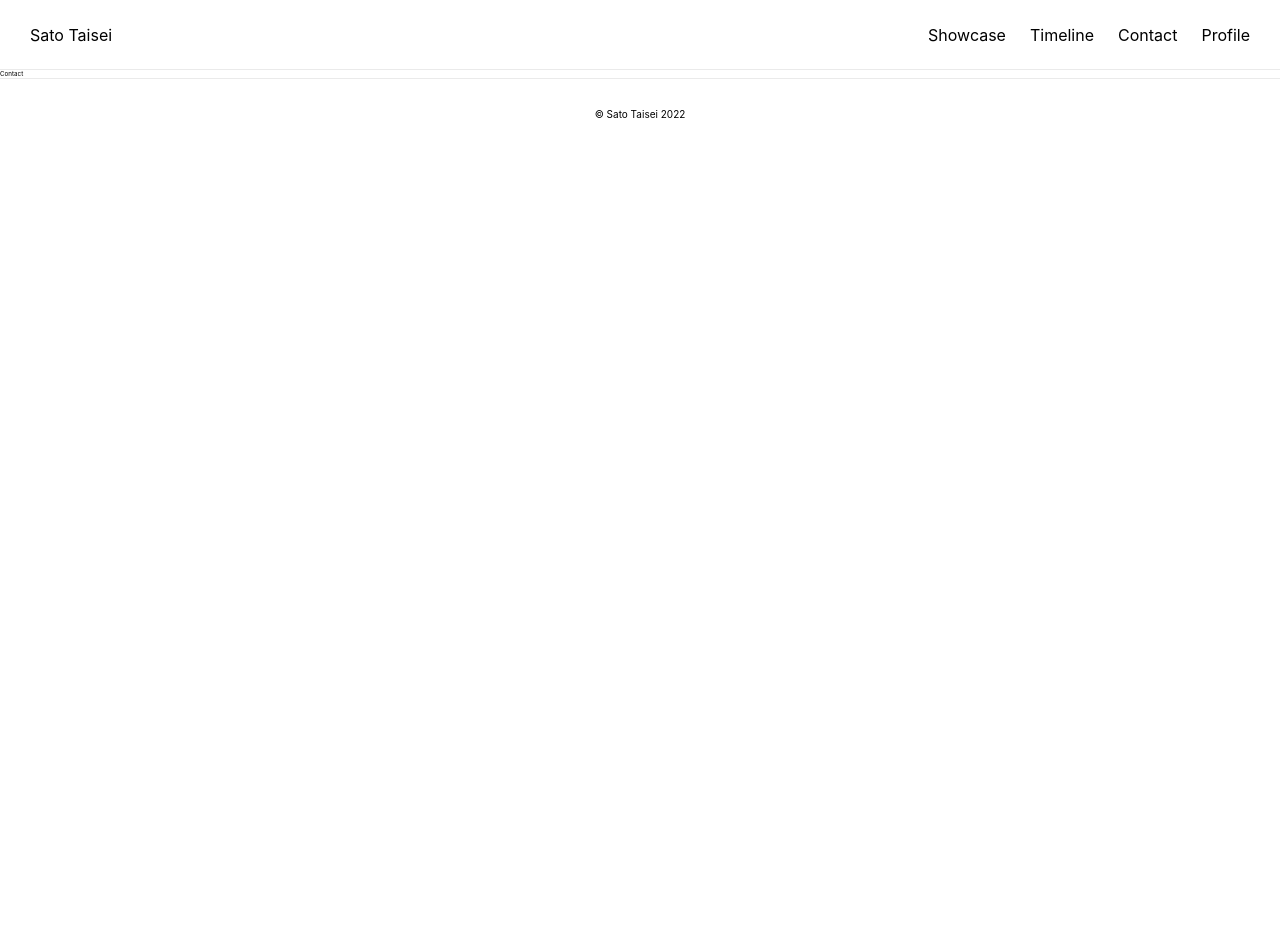
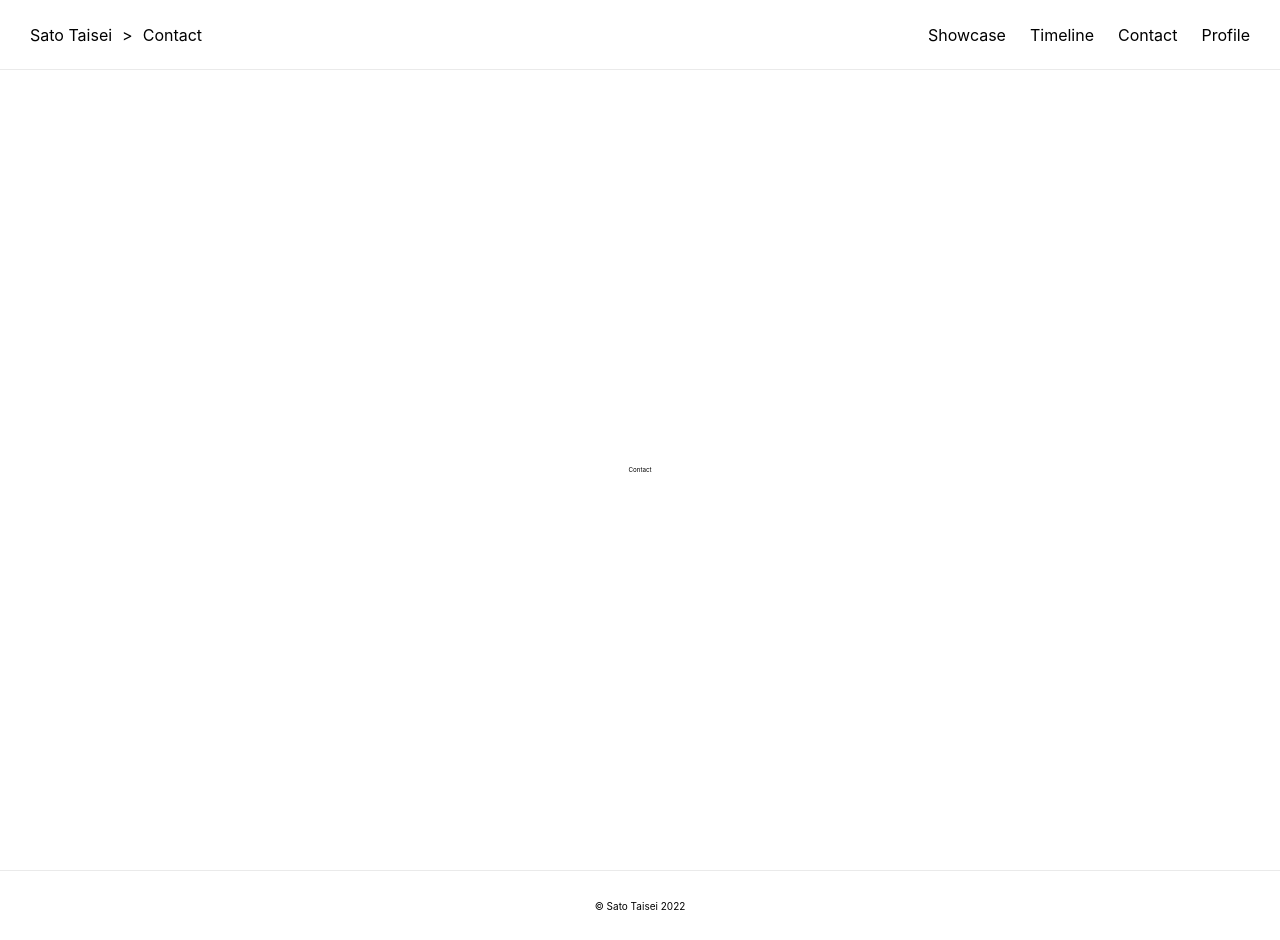
Before and after one commit to SatoTaisei/portfolio-v1, a Next.js app: page /Contact in a window 1280 px wide. Before the commit the page ends 800 px from the top, so only its background shows below. Built offline with nearby package versions, Linux system fonts and the light colour scheme.

Commit message:
🎨 各ページのスタイリング

```diff
--- a/src/components/Header/Header.module.scss
+++ b/src/components/Header/Header.module.scss
@@ -8,11 +8,23 @@
     border-bottom: 1px solid #eaeaea;
 }
 
+.logoWrapper {
+    display: inline-block;
+}
+
 .logo {
     display: flex;
     align-items: center;
     height: 100%;
     font-size: 1.6rem;
+}
+
+.breadcrumbs {
+    font-size: 1.6rem;
+    &::before {
+        content: '>';
+        padding: 0 1rem;
+    }
 }
 
 .menu {
--- a/src/components/Header/Header.tsx
+++ b/src/components/Header/Header.tsx
@@ -1,4 +1,5 @@
 import Link from 'next/link';
+import { FC } from 'react';
 
 import styles from './Header.module.scss';
 
@@ -9,12 +10,22 @@ const MENU_LIST = [
     { name: 'profile', url: '/Profile' },
 ];
 
-export const Header = () => {
+type Props = {
+    breadcrumbs?: string;
+};
+
+export const Header: FC<Props> = ({ breadcrumbs }) => {
     return (
         <header className={styles.wrapper}>
-            <Link href={'/'}>
-                <span className={styles.logo}>Sato Taisei</span>
-            </Link>
+            <div>
+                <Link href={'/'} className={styles.logoWrapper}>
+                    <span className={styles.logo}>Sato Taisei</span>
+                </Link>
+                {breadcrumbs && (
+                    <span className={styles.breadcrumbs}>{breadcrumbs}</span>
+                )}
+            </div>
+
             <div className={styles.menu}>
                 <ul className={styles.list}>
                     {MENU_LIST.map((item, index) => (
--- /dev/null
+++ b/src/pages/Contact/Contact.module.scss
@@ -0,0 +1,7 @@
+.main {
+    min-height: 100dvh;
+    display: flex;
+    flex-direction: column;
+    justify-content: center;
+    align-items: center;
+}
--- a/src/pages/Contact/index.tsx
+++ b/src/pages/Contact/index.tsx
@@ -2,6 +2,8 @@ import Head from 'next/head';
 
 import { Footer } from '@/components/Footer';
 import { Header } from '@/components/Header';
+
+import styles from './Contact.module.scss';
 
 export default function Contact() {
     return (
@@ -12,9 +14,11 @@ export default function Contact() {
                 <link rel="icon" href="/favicon.ico" />
             </Head>
 
-            <Header />
+            <Header breadcrumbs={'Contact'} />
 
-            <div>Contact</div>
+            <main className={styles.main}>
+                <div>Contact</div>
+            </main>
 
             <Footer />
         </>
--- /dev/null
+++ b/src/pages/Profile/Profile.module.scss
@@ -0,0 +1,7 @@
+.main {
+    min-height: 100dvh;
+    display: flex;
+    flex-direction: column;
+    justify-content: center;
+    align-items: center;
+}
--- a/src/pages/Profile/index.tsx
+++ b/src/pages/Profile/index.tsx
@@ -2,6 +2,8 @@ import Head from 'next/head';
 
 import { Footer } from '@/components/Footer';
 import { Header } from '@/components/Header';
+
+import styles from './Profile.module.scss';
 
 export default function Profile() {
     return (
@@ -12,9 +14,9 @@ export default function Profile() {
                 <link rel="icon" href="/favicon.ico" />
             </Head>
 
-            <Header />
+            <Header breadcrumbs={'Profile'} />
 
-            <main>
+            <main className={styles.main}>
                 <div>Profile</div>
             </main>
 
--- /dev/null
+++ b/src/pages/Showcase/Showcase.module.scss
@@ -0,0 +1,7 @@
+.main {
+    min-height: 100dvh;
+    display: flex;
+    flex-direction: column;
+    justify-content: center;
+    align-items: center;
+}
--- a/src/pages/Showcase/index.tsx
+++ b/src/pages/Showcase/index.tsx
@@ -2,6 +2,8 @@ import Head from 'next/head';
 
 import { Footer } from '@/components/Footer';
 import { Header } from '@/components/Header';
+
+import styles from './Showcase.module.scss';
 
 export default function Showcase() {
     return (
@@ -12,9 +14,9 @@ export default function Showcase() {
                 <link rel="icon" href="/favicon.ico" />
             </Head>
 
-            <Header />
+            <Header breadcrumbs={'Showcase'} />
 
-            <main>
+            <main className={styles.main}>
                 <div>Showcase</div>
             </main>
 
--- /dev/null
+++ b/src/pages/Timeline/Timeline.module.scss
@@ -0,0 +1,7 @@
+.main {
+    min-height: 100dvh;
+    display: flex;
+    flex-direction: column;
+    justify-content: center;
+    align-items: center;
+}
--- a/src/pages/Timeline/index.tsx
+++ b/src/pages/Timeline/index.tsx
@@ -2,6 +2,8 @@ import Head from 'next/head';
 
 import { Footer } from '@/components/Footer';
 import { Header } from '@/components/Header';
+
+import styles from './Timeline.module.scss';
 
 export default function Timeline() {
     return (
@@ -12,9 +14,9 @@ export default function Timeline() {
                 <link rel="icon" href="/favicon.ico" />
             </Head>
 
-            <Header />
+            <Header breadcrumbs={'Timeline'} />
 
-            <main>
+            <main className={styles.main}>
                 <div>Timeline</div>
             </main>
 
```
